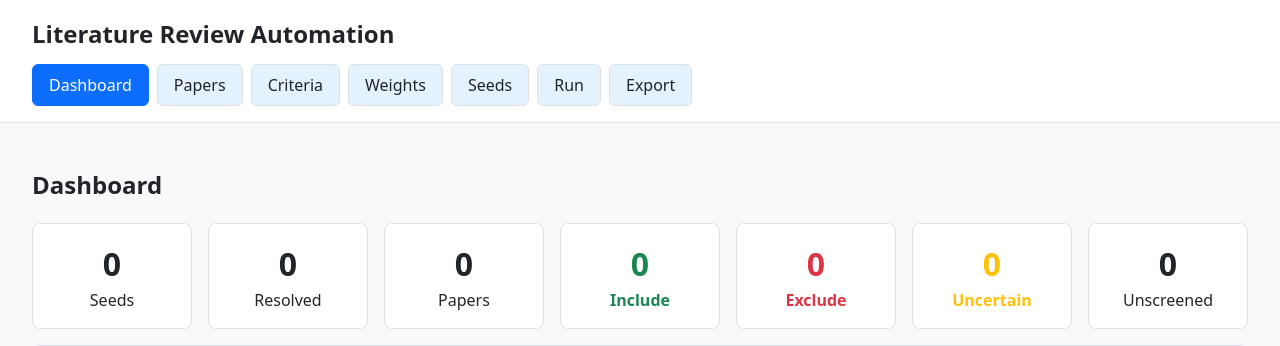
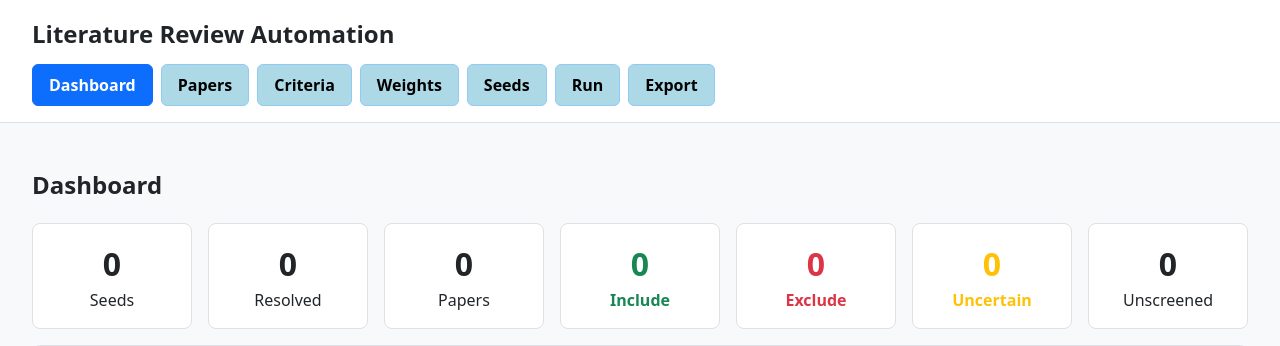
Before and after one commit to osultan94/literature_review_tool, a FastAPI app: page / in a window 1280 px wide. Shown: the top 346 px of the page. Run offline with FastAPI, Linux system fonts and the light colour scheme; data comes from the database, SQL or seed files in the repository; data that the repository does not hold is empty.

Commit message:
Make nav buttons high-contrast lightblue; clarify run-all seed textarea and bump cache version

```diff
--- a/lit_review/ui/static/style.css
+++ b/lit_review/ui/static/style.css
@@ -31,12 +31,13 @@ header h1 { margin: 0 0 0.75rem; font-size: 1.5rem; }
 nav { display: flex; gap: 0.5rem; flex-wrap: wrap; }
 
 nav button {
-    background: #e3f2fd;
-    color: var(--text);
-    border: 1px solid var(--border);
+    background: lightblue;
+    color: #000;
+    border: 1px solid #90caf9;
     padding: 0.5rem 1rem;
     border-radius: 0.375rem;
     cursor: pointer;
+    font-weight: 600;
 }
 
 nav button.active, nav button:hover {
--- a/lit_review/ui/templates/index.html
+++ b/lit_review/ui/templates/index.html
@@ -4,7 +4,7 @@
     <meta charset="UTF-8">
     <meta name="viewport" content="width=device-width, initial-scale=1.0">
     <title>Literature Review Automation</title>
-    <link rel="stylesheet" href="/static/style.css?v=2">
+    <link rel="stylesheet" href="/static/style.css?v=3">
 </head>
 <body>
     <header>
@@ -92,9 +92,9 @@
 
             <div class="card">
                 <h3>Run full pipeline from seeds</h3>
-                <p>Paste one seed title per line. This will ingest, resolve, harvest, dedupe, screen, score, and export.</p>
-                <textarea id="run-all-seeds" rows="6" placeholder="Retrieval-Augmented Generation for Knowledge-Intensive NLP Tasks
-Chain-of-Thought Prompting Elicits Reasoning in Large Language Models"></textarea>
+                <p>This will ingest, resolve, harvest, dedupe, screen, score, and export.</p>
+                <label for="run-all-seeds"><strong>Seed titles (one per line)</strong></label>
+                <textarea id="run-all-seeds" rows="6" placeholder="e.g. Attention Is All You Need"></textarea>
                 <label>Snowball rounds (0 to skip):
                     <input type="number" id="run-all-snowball" value="0" min="0" max="10" style="width: 80px;">
                 </label>
@@ -112,6 +112,6 @@ Chain-of-Thought Prompting Elicits Reasoning in Large Language Models"></textare
     </main>
 
     <div id="spinner" class="hidden">Running...</div>
-    <script src="/static/app.js?v=2"></script>
+    <script src="/static/app.js?v=3"></script>
 </body>
 </html>
```
